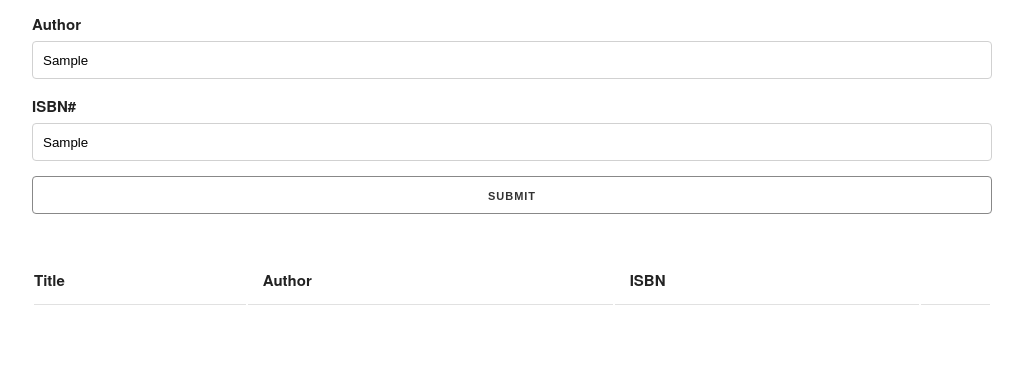
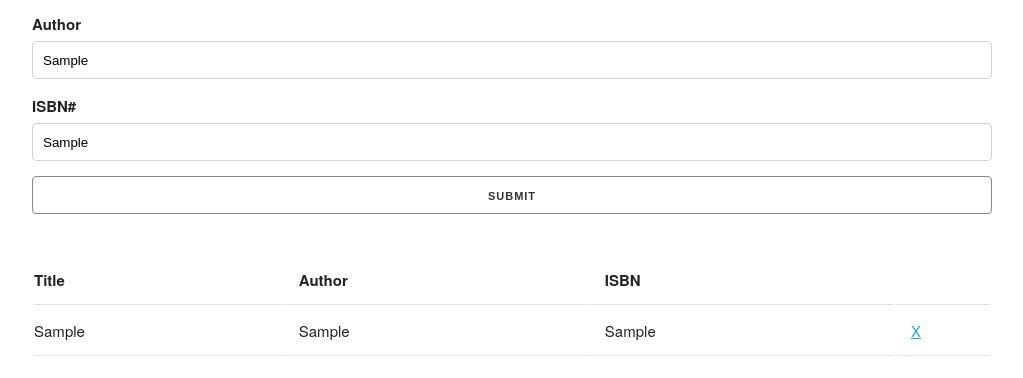
Before and after one commit to dankoknad/oop-book-list-project-es6, a plain HTML site: page index.html in a window 1280 px wide. Both pictures are taken after typing "Sample", "Sample", "Sample" into the empty fields and a click on the input "Submit". Shown: the part 158-536 px from the top of the page, without its empty margins (128-1151 px from the left). Drawn offline with nearby package versions, Linux system fonts and the light colour scheme.

Commit message:
adding "addBook" prototype to UI constructor

```diff
--- a/index.html
+++ b/index.html
@@ -16,15 +16,15 @@
     <form id="book-form">
       <div>
         <label for="title">Title</label>
-        <input type="text" id="title" class="u-full-width">
+        <input type="text" id="title" class="u-full-width" required>
       </div>
       <div>
         <label for="author">Author</label>
-        <input type="text" id="author" class="u-full-width">
+        <input type="text" id="author" class="u-full-width" required>
       </div>
       <div>
         <label for="isbn">ISBN#</label>
-        <input type="text" id="isbn" class="u-full-width">
+        <input type="text" id="isbn" class="u-full-width" required>
       </div>
       <div>
         <input type="submit" value="Submit" class="u-full-width">
--- a/js/index.js
+++ b/js/index.js
@@ -8,6 +8,27 @@ function Book(title, author, isbn) {
 // UI Constructor
 function UI() {}
 
+UI.prototype.addBook = function(book) {
+  var bookListEl = document.getElementById('book-list')
+  // create new row el
+  var bookRowEl = document.createElement('tr')
+
+  // insert columns
+  bookRowEl.innerHTML =
+    '<td>' +
+    book.title +
+    '</td>' +
+    '<td>' +
+    book.author +
+    '</td>' +
+    '<td>' +
+    book.isbn +
+    '</td>' +
+    '<td><a href="#" class="delete">X</a></td>'
+
+  bookListEl.appendChild(bookRowEl)
+}
+
 // Event Listeners
 var formEl = document.getElementById('book-form'),
   titleInputEl = document.getElementById('title'),
@@ -16,9 +37,20 @@ var formEl = document.getElementById('book-form'),
 
 formEl.addEventListener('submit', function(e) {
   e.preventDefault()
+
+  // get form values
   var title = titleInputEl.value,
     author = authorInputEl.value,
     isbn = isbnInputEl.value
 
-  console.log({ title, author, isbn })
+  // instantiate book
+  var book = new Book(title, author, isbn)
+
+  // instantiate ui
+  var ui = new UI()
+
+  // add book to list
+  ui.addBook(book)
+
+  // console.log(book)
 })
```
